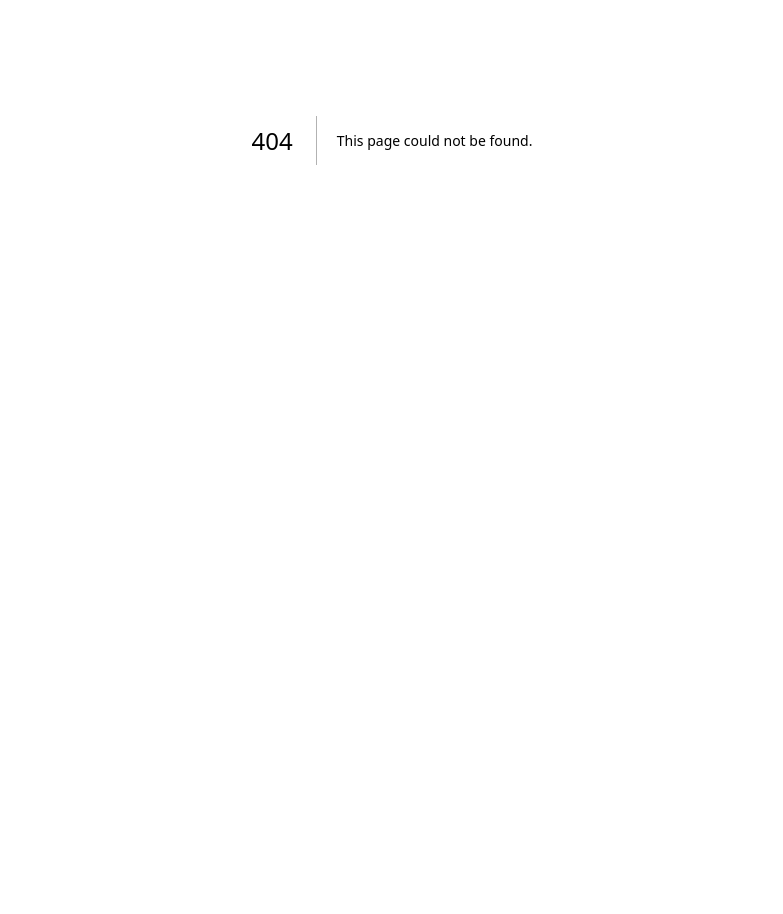
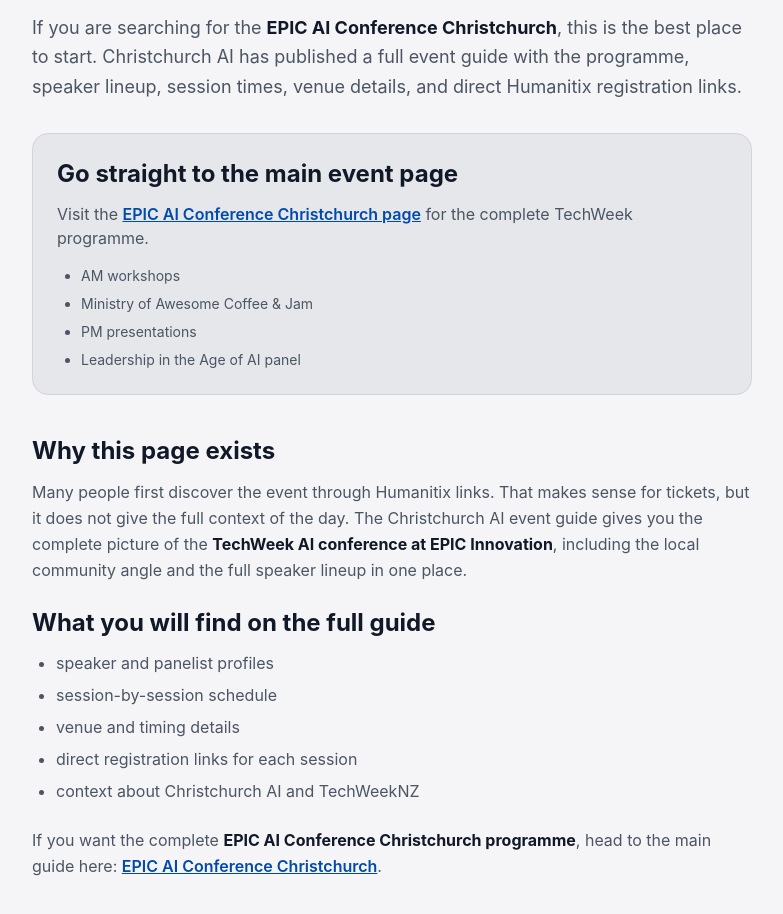
Before and after one commit to caelanhuntress/christchurch-ai, a Next.js app: page /blog/epic-ai-conference-christchurch in a window 1280 px wide. Before the commit this address had no page. Shown: the part 260-1174 px from the top of the page, without its empty margins (248-1031 px from the left). Before the commit the page ends 800 px from the top, so only its background shows below. Built offline with nearby package versions, Linux system fonts and the light colour scheme.

Commit message:
Improve EPIC conference SEO discovery

```diff
--- /dev/null
+++ b/app/blog/epic-ai-conference-christchurch/page.tsx
@@ -0,0 +1,59 @@
+import type { Metadata } from "next";
+import Link from "next/link";
+import SiteHeader from "../../components/SiteHeader";
+
+export const metadata: Metadata = {
+  title: "EPIC AI Conference Christchurch: Full TechWeek Guide",
+  description:
+    "Looking for the EPIC AI Conference Christchurch page? Here is the full TechWeek guide, speaker lineup, venue details, and direct registration links.",
+  alternates: { canonical: "https://christchurch-ai.com/blog/epic-ai-conference-christchurch" },
+};
+
+export default function EpicConferenceGuidePost() {
+  return (
+    <div className="min-h-screen" style={{ background: "var(--background)" }}>
+      <SiteHeader />
+
+      <main className="max-w-3xl mx-auto px-6 py-20">
+        <div className="text-xs font-semibold uppercase tracking-widest mb-3" style={{ color: "var(--accent)" }}>
+          Christchurch AI Blog
+        </div>
+        <h1 className="text-4xl font-bold mb-4">EPIC AI Conference Christchurch: Full TechWeek Guide</h1>
+        <p className="mb-8 text-lg leading-relaxed" style={{ color: "var(--text-muted)" }}>
+          If you are searching for the <strong style={{ color: "var(--foreground)" }}>EPIC AI Conference Christchurch</strong>, this is the best place to start. Christchurch AI has published a full event guide with the programme, speaker lineup, session times, venue details, and direct Humanitix registration links.
+        </p>
+
+        <div className="rounded-2xl border p-6 mb-10" style={{ borderColor: "var(--border)", background: "var(--muted)" }}>
+          <h2 className="text-2xl font-bold mb-3">Go straight to the main event page</h2>
+          <p className="mb-4" style={{ color: "var(--text-muted)" }}>
+            Visit the <Link href="/epic-ai-conference" className="underline font-semibold" style={{ color: "var(--accent)" }}>EPIC AI Conference Christchurch page</Link> for the complete TechWeek programme.
+          </p>
+          <ul className="list-disc pl-6 space-y-2 text-sm" style={{ color: "var(--text-muted)" }}>
+            <li>AM workshops</li>
+            <li>Ministry of Awesome Coffee &amp; Jam</li>
+            <li>PM presentations</li>
+            <li>Leadership in the Age of AI panel</li>
+          </ul>
+        </div>
+
+        <h2 className="text-2xl font-bold mb-3">Why this page exists</h2>
+        <p className="mb-6 leading-relaxed" style={{ color: "var(--text-muted)" }}>
+          Many people first discover the event through Humanitix links. That makes sense for tickets, but it does not give the full context of the day. The Christchurch AI event guide gives you the complete picture of the <strong style={{ color: "var(--foreground)" }}>TechWeek AI conference at EPIC Innovation</strong>, including the local community angle and the full speaker lineup in one place.
+        </p>
+
+        <h2 className="text-2xl font-bold mb-3">What you will find on the full guide</h2>
+        <ul className="list-disc pl-6 space-y-2 mb-6" style={{ color: "var(--text-muted)" }}>
+          <li>speaker and panelist profiles</li>
+          <li>session-by-session schedule</li>
+          <li>venue and timing details</li>
+          <li>direct registration links for each session</li>
+          <li>context about Christchurch AI and TechWeekNZ</li>
+        </ul>
+
+        <p className="leading-relaxed" style={{ color: "var(--text-muted)" }}>
+          If you want the complete <strong style={{ color: "var(--foreground)" }}>EPIC AI Conference Christchurch programme</strong>, head to the main guide here: <Link href="/epic-ai-conference" className="underline font-semibold" style={{ color: "var(--accent)" }}>EPIC AI Conference Christchurch</Link>.
+        </p>
+      </main>
+    </div>
+  );
+}
--- a/app/blog/page.tsx
+++ b/app/blog/page.tsx
@@ -44,6 +44,12 @@ const posts = [
     title: "TechWeek 2026 Christchurch — AI Conference at EPIC Innovation",
     date: "March 2026",
     excerpt: "Christchurch AI is hosting an official TechWeek 2026 event. Find out what's on, how to attend, and how to apply to speak at Canterbury's biggest AI event of the year.",
+  },
+  {
+    slug: "epic-ai-conference-christchurch",
+    title: "EPIC AI Conference Christchurch: Full TechWeek Guide",
+    date: "April 2026",
+    excerpt: "Looking for the EPIC AI Conference in Christchurch? Start here for the full programme, speaker lineup, venue details, and direct registration links.",
   },
   {
     slug: "ai-speaker-christchurch",
--- a/app/page.tsx
+++ b/app/page.tsx
@@ -106,6 +106,15 @@ export default function Home() {
               style={{ borderColor: "var(--border)", color: "var(--foreground)" }}>
               Upcoming Events ↓
             </a>
+          </div>
+          <div className="mt-8 rounded-2xl border p-5 max-w-3xl mx-auto"
+            style={{ borderColor: "var(--border)", background: "var(--muted)" }}>
+            <div className="text-xs font-semibold uppercase tracking-widest mb-2" style={{ color: "var(--accent)" }}>
+              Featured TechWeek event
+            </div>
+            <p className="text-sm md:text-base leading-relaxed" style={{ color: "var(--text-muted)" }}>
+              Looking for the <Link href="/epic-ai-conference" className="underline font-semibold" style={{ color: "var(--accent)" }}>EPIC AI Conference Christchurch</Link>? See the full TechWeek programme, speaker lineup, and registration links for the all-day AI conference at EPIC Innovation.
+            </p>
           </div>
         </section>
 
--- /dev/null
+++ b/app/robots.ts
@@ -0,0 +1,12 @@
+import type { MetadataRoute } from "next";
+
+export default function robots(): MetadataRoute.Robots {
+  return {
+    rules: {
+      userAgent: "*",
+      allow: "/",
+    },
+    sitemap: "https://christchurch-ai.com/sitemap.xml",
+    host: "https://christchurch-ai.com",
+  };
+}
--- /dev/null
+++ b/app/sitemap.ts
@@ -0,0 +1,19 @@
+import type { MetadataRoute } from "next";
+
+export default function sitemap(): MetadataRoute.Sitemap {
+  const base = "https://christchurch-ai.com";
+  const now = new Date();
+
+  return [
+    { url: `${base}/`, lastModified: now, changeFrequency: "weekly", priority: 1 },
+    { url: `${base}/epic-ai-conference`, lastModified: now, changeFrequency: "daily", priority: 0.9 },
+    { url: `${base}/epic-innovation-ai-events`, lastModified: now, changeFrequency: "weekly", priority: 0.8 },
+    { url: `${base}/ai-governance-may-2026`, lastModified: now, changeFrequency: "weekly", priority: 0.8 },
+    { url: `${base}/ai-meetup-christchurch`, lastModified: now, changeFrequency: "monthly", priority: 0.8 },
+    { url: `${base}/ai-christchurch`, lastModified: now, changeFrequency: "monthly", priority: 0.8 },
+    { url: `${base}/openclaw-user-group-march-2026`, lastModified: now, changeFrequency: "monthly", priority: 0.7 },
+    { url: `${base}/vibe-coding-april-2026`, lastModified: now, changeFrequency: "monthly", priority: 0.7 },
+    { url: `${base}/past-events`, lastModified: now, changeFrequency: "monthly", priority: 0.6 },
+    { url: `${base}/blog`, lastModified: now, changeFrequency: "weekly", priority: 0.7 },
+  ];
+}
```
